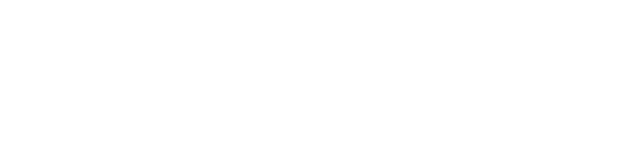
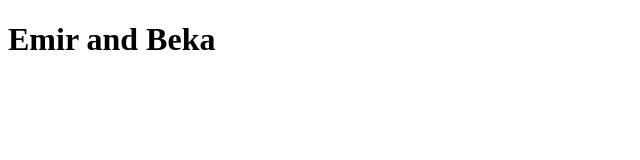
Before and after one commit to emirjunushov/bekaandemiraftermakers, a plain HTML site: page index.html in a window 1280 px wide. Shown: the whole page, without its empty margins (0-640 px from the left). Drawn offline with Linux system fonts and the light colour scheme.

Commit message:
firscommit

```diff
--- a/index.html
+++ b/index.html
@@ -7,5 +7,7 @@
     <title>Document</title>
     <link rel="stylesheet" href="./style.css" />
   </head>
-  <body></body>
+  <body>
+    <div><h1>Emir and Beka</h1></div>
+  </body>
 </html>
```
